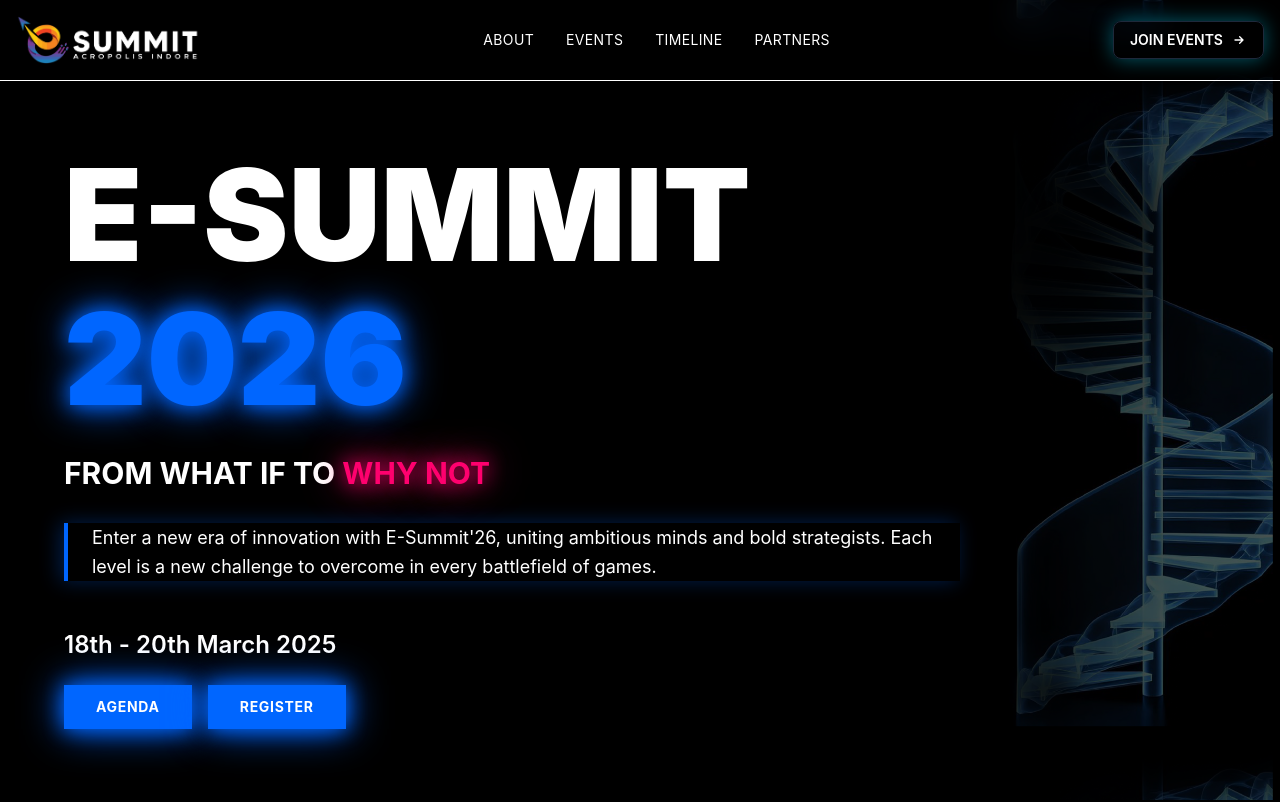
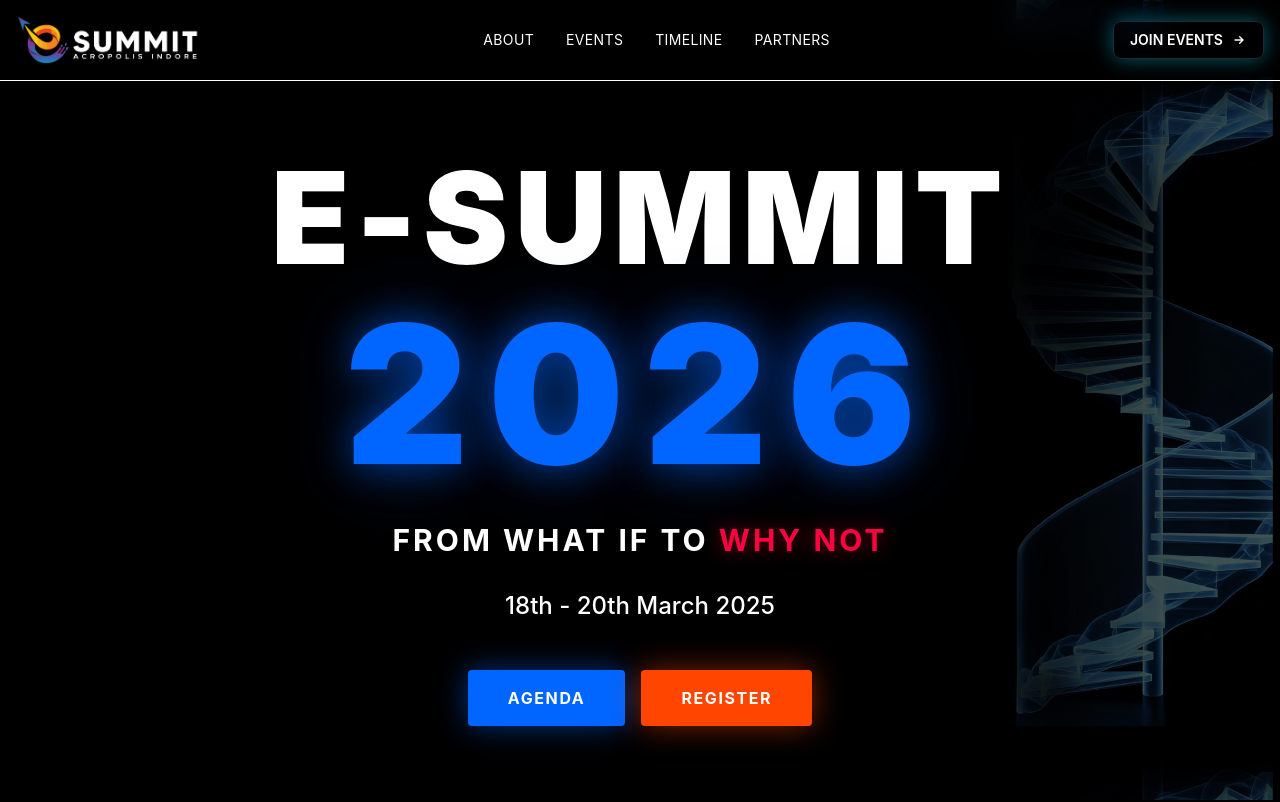
Before and after one commit to Ansh-mick27/AIIHFound_E_summit, a Next.js app: page / in a window 1280 px wide. Shown: the top 802 px of the page. Built offline with nearby package versions, Linux system fonts and the light colour scheme.

Commit message:
Restructure hero to centered design with blue glow and red register button

```diff
--- a/src/components/CyberpunkHero.tsx
+++ b/src/components/CyberpunkHero.tsx
@@ -4,7 +4,7 @@ import Link from "next/link";
 
 export default function CyberpunkHero() {
     return (
-        <section className="relative min-h-screen flex items-center justify-start px-8 md:px-16 pt-20 bg-black text-white overflow-hidden">
+        <section className="relative min-h-screen flex items-center justify-center px-8 pt-20 bg-black text-white overflow-hidden">
             {/* Spiral Staircase Background - Right Side */}
             <div
                 className="absolute top-0 right-0 bottom-0 w-[30vw] -z-0 pointer-events-none"
@@ -15,6 +15,14 @@ export default function CyberpunkHero() {
                     backgroundSize: 'contain',
                     opacity: 0.5,
                     animation: 'spiralScroll 20s linear infinite'
+                }}
+            />
+
+            {/* Blue Glow Background Effect */}
+            <div
+                className="absolute inset-0 -z-10 pointer-events-none"
+                style={{
+                    background: 'radial-gradient(ellipse at center, rgba(0, 102, 255, 0.15) 0%, transparent 70%)'
                 }}
             />
 
@@ -29,26 +37,28 @@ export default function CyberpunkHero() {
                 }
             `}</style>
 
-            <div className="relative z-10 max-w-4xl">
+            <div className="relative z-10 text-center max-w-6xl">
                 {/* E-SUMMIT Title */}
                 <motion.h1
                     initial={{ opacity: 0, y: 20 }}
                     animate={{ opacity: 1, y: 0 }}
                     transition={{ duration: 0.6 }}
-                    className="text-7xl md:text-9xl font-black uppercase leading-none mb-4"
+                    className="text-6xl md:text-8xl lg:text-9xl font-black uppercase leading-none mb-4"
+                    style={{ letterSpacing: '0.05em' }}
                 >
                     E-SUMMIT
                 </motion.h1>
 
-                {/* 2026 in Neon Cyan */}
+                {/* 2026 in Blue */}
                 <motion.div
                     initial={{ opacity: 0, y: 20 }}
                     animate={{ opacity: 1, y: 0 }}
                     transition={{ duration: 0.6, delay: 0.1 }}
-                    className="text-7xl md:text-9xl font-black mb-8"
+                    className="text-7xl md:text-9xl lg:text-[12rem] font-black mb-8"
                     style={{
                         color: '#0066FF',
-                        textShadow: '0 0 20px #0066FF, 0 0 40px #0066FF'
+                        textShadow: '0 0 40px rgba(0, 102, 255, 0.6), 0 0 80px rgba(0, 102, 255, 0.3)',
+                        letterSpacing: '0.1em'
                     }}
                 >
                     2026
@@ -59,54 +69,40 @@ export default function CyberpunkHero() {
                     initial={{ opacity: 0, y: 20 }}
                     animate={{ opacity: 1, y: 0 }}
                     transition={{ duration: 0.6, delay: 0.2 }}
-                    className="text-2xl md:text-3xl font-bold uppercase mb-8"
+                    className="text-xl md:text-2xl lg:text-3xl font-bold uppercase mb-8"
+                    style={{ letterSpacing: '0.1em' }}
                 >
                     FROM WHAT IF TO <span style={{
-                        color: '#FF006E',
-                        textShadow: '0 0 20px #FF006E, 0 0 40px #FF006E'
+                        color: '#FF0040',
+                        textShadow: '0 0 20px rgba(255, 0, 64, 0.5)'
                     }}>WHY NOT</span>
                 </motion.h2>
-
-                {/* Description with Neon Cyan Border */}
-                <motion.div
-                    initial={{ opacity: 0, y: 20 }}
-                    animate={{ opacity: 1, y: 0 }}
-                    transition={{ duration: 0.6, delay: 0.3 }}
-                    className="border-l-4 pl-6 mb-12"
-                    style={{
-                        borderColor: '#0066FF',
-                        boxShadow: '-4px 0 20px rgba(0, 102, 255, 0.3)'
-                    }}
-                >
-                    <p className="text-base md:text-lg leading-relaxed">
-                        Enter a new era of innovation with E-Summit'26, uniting ambitious minds and bold strategists. Each level is a new challenge to overcome in every battlefield of games.
-                    </p>
-                </motion.div>
 
                 {/* Date */}
                 <motion.div
                     initial={{ opacity: 0, y: 20 }}
                     animate={{ opacity: 1, y: 0 }}
-                    transition={{ duration: 0.6, delay: 0.4 }}
-                    className="text-xl md:text-2xl font-semibold mb-6"
+                    transition={{ duration: 0.6, delay: 0.3 }}
+                    className="text-lg md:text-xl lg:text-2xl font-medium mb-12"
                 >
                     18th - 20th March 2025
                 </motion.div>
 
-                {/* Action Buttons with Neon Glow */}
+                {/* Action Buttons */}
                 <motion.div
                     initial={{ opacity: 0, y: 20 }}
                     animate={{ opacity: 1, y: 0 }}
-                    transition={{ duration: 0.6, delay: 0.5 }}
-                    className="flex gap-4"
+                    transition={{ duration: 0.6, delay: 0.4 }}
+                    className="flex flex-col sm:flex-row items-center justify-center gap-4"
                 >
                     <Link href="#agenda">
                         <button
-                            className="px-8 py-3 font-bold uppercase text-sm tracking-wider transition-all hover:scale-105"
+                            className="px-10 py-4 font-bold uppercase text-sm md:text-base tracking-widest transition-all hover:scale-105 rounded-sm"
                             style={{
                                 backgroundColor: '#0066FF',
                                 color: '#FFF',
-                                boxShadow: '0 0 20px #0066FF, 0 0 40px #0066FF'
+                                boxShadow: '0 0 30px rgba(0, 102, 255, 0.5)',
+                                minWidth: '150px'
                             }}
                         >
                             AGENDA
@@ -114,11 +110,12 @@ export default function CyberpunkHero() {
                     </Link>
                     <Link href="#register">
                         <button
-                            className="px-8 py-3 font-bold uppercase text-sm tracking-wider transition-all hover:scale-105"
+                            className="px-10 py-4 font-bold uppercase text-sm md:text-base tracking-widest transition-all hover:scale-105 rounded-sm"
                             style={{
-                                backgroundColor: '#0066FF',
+                                backgroundColor: '#FF4500',
                                 color: '#FFF',
-                                boxShadow: '0 0 20px #0066FF, 0 0 40px #0066FF'
+                                boxShadow: '0 0 30px rgba(255, 69, 0, 0.5)',
+                                minWidth: '150px'
                             }}
                         >
                             REGISTER
```
